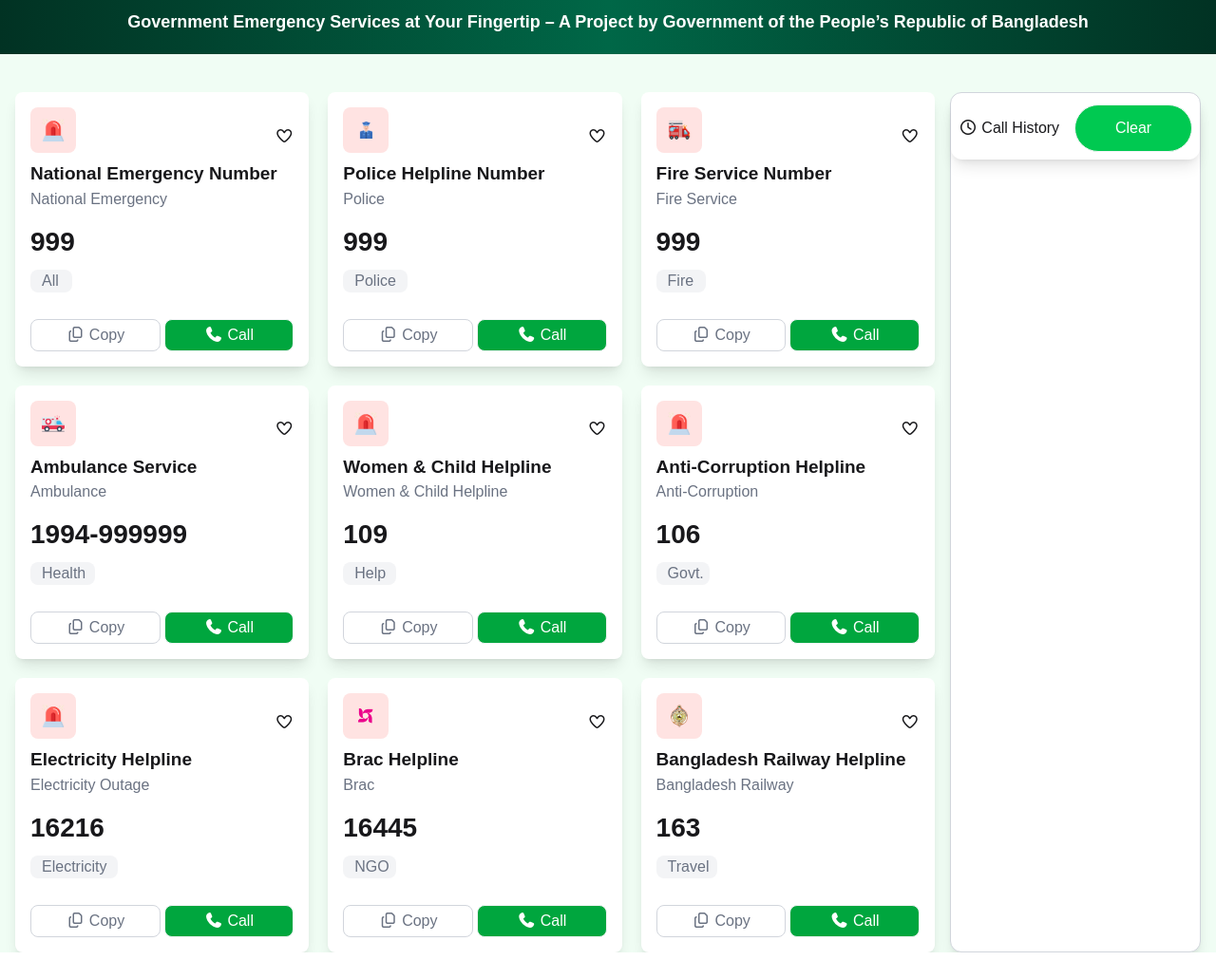
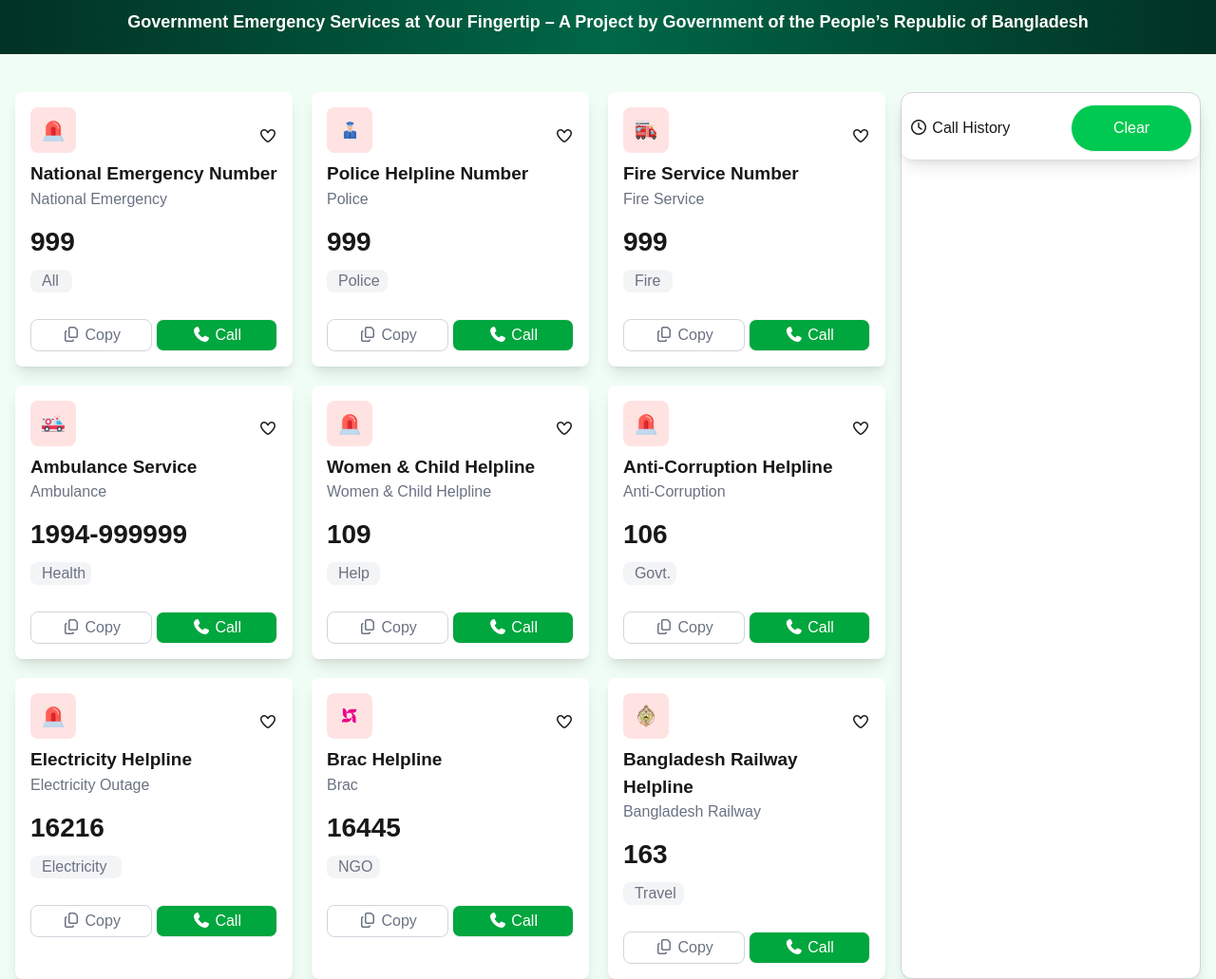
Before and after one commit to Arafat-Sojib/assignment-5, a plain HTML site: page index.html in a window 1280 px wide. Shown: the part 275-1306 px from the top of the page at 95% size. Before the commit the page ends 1278 px from the top, so only its background shows below. Drawn offline with nearby package versions, Linux system fonts and the light colour scheme; a web font is replaced by a local one.

Commit message:
width change

```diff
--- a/index.html
+++ b/index.html
@@ -22,21 +22,21 @@
 <body class="hind-madurai">
     <!-- nav bar -->
     <header>
-        <div class="flex flex-col md:flex-row justify-between w-full max-w-[1470px] px-4 mx-auto my-6">
+        <div class="flex flex-col md:flex-row justify-between w-full max-w-full px-4 mx-auto my-6">
         <div class="flex">
             <img src="./B12-A5-Emergency-Hotline/assets/logo.png" alt="" class="w-12 h-12">
             <h2 class="text-[#006747] font-extrabold ml-2">Emergency <br> Service</h2>
         </div>
         <div class="flex gap-5">
-            <div class="flex bg-green-100 p-3 rounded-full w-31 justify-center items-center">
+            <div class="flex bg-green-100 p-3 rounded-full w-32 justify-center items-center">
                 <h1 class="font-extrabold mr-2"><span id="heartCount">0</span></h1>
                 <img src="./B12-A5-Emergency-Hotline/assets/heart.png" alt="" class="w-8 h-8">
             </div>
-            <div class="flex bg-green-100 p-3 rounded-full w-31 justify-center items-center">
+            <div class="flex bg-green-100 p-3 rounded-full w-32 justify-center items-center">
                  <h1 class="font-extrabold mr-2"><span id="coinCount">100</span></h1>
                 <img src="./B12-A5-Emergency-Hotline/assets/coin.png" alt="" class="w-8 h-8">
             </div>
-            <div class="flex bg-green-500 p-3 rounded-full w-31 justify-center items-center font-bold text-white">
+            <div class="flex bg-green-500 p-3 rounded-full w-32 justify-center items-center font-bold text-white">
                  <h1 class="mr-2"><span id="copyCount">0</span></h1>
                  <p>Copy</p>
             </div>
@@ -56,13 +56,13 @@
 
        <!-- card section -->
         <section class="bg-green-50 ">
-        <div class="flex flex-col lg:flex-row gap-4 w-full max-w-[1470px] mx-auto pt-10 px-4">
+        <div class="flex flex-col lg:flex-row gap-4 w-full max-w-full mx-auto pt-10 px-4">
             <div class="grid grid-cols-1 sm:grid-cols-2 lg:grid-cols-3 gap-5 w-full">
                 <!-- card1 -->
                 <div class="bg-white p-4 rounded-lg shadow-lg w-full">
                     <div class="flex justify-between">
                         <img src="./B12-A5-Emergency-Hotline/assets/emergency.png" alt="" class="w-12 h-12 bg-[#FFE3E2] p-3 rounded-lg mb-2">
-                        <button onclick="incrementHeart()"><i class="fa-regular fa-heart mt-2"></i></button>
+                        <button onclick="increaseHeart()"><i class="fa-regular fa-heart mt-2"></i></button>
                     </div>
                     <h2 class="text-[19px] font-bold">National Emergency Number</h2>
                     <p class="text-[16px] text-gray-500">National Emergency</p>
@@ -70,9 +70,9 @@
                     <p class="text-[16px] text-gray-500 bg-gray-100 rounded-lg px-3 w-11 my-2">All</p>
 
                     <div class="flex gap-1 mt-7">
-                        <button onclick="copyNumber('999')" class="text-gray-500 border-1 border-gray-300 rounded-lg w-full hover:bg-black hover:text-white py-1"><i class="fa-regular fa-copy"></i> Copy</button>
+                        <button onclick="copyNumber('999')" class="text-gray-500 border border-gray-300 rounded-lg w-full hover:bg-black hover:text-white py-1"><i class="fa-regular fa-copy"></i> Copy</button>
 
-                        <button onclick="callNumber('National Emergency Number', '999')" class="border-1 border-gray-100 rounded-lg w-full bg-green-600 text-white py-1 hover:bg-gray-400"><i class="fa-solid fa-phone"></i> Call</button>
+                        <button onclick="callNumber('National Emergency Number', '999')" class="border border-gray-100 rounded-lg w-full bg-green-600 text-white py-1 hover:bg-gray-400"><i class="fa-solid fa-phone"></i> Call</button>
                     </div>
                 </div>
 
@@ -80,17 +80,17 @@
                 <div class="bg-white p-4 rounded-lg shadow-lg w-full">
                     <div class="flex justify-between">
                         <img src="./B12-A5-Emergency-Hotline/assets/police.png" alt="" class="w-12 h-12 bg-[#FFE3E2] p-3 rounded-lg mb-2">
-                        <button onclick="incrementHeart()"><i class="fa-regular fa-heart mt-2"></i></button>
+                        <button onclick="increaseHeart()"><i class="fa-regular fa-heart mt-2"></i></button>
                     </div>
                     <h2 class="text-[19px] font-bold">Police Helpline Number</h2>
                     <p class="text-[16px] text-gray-500">Police</p>
                     <h1 class="text-[28px] font-bold mt-3">999</h1>
-                    <p class="text-[16px] text-gray-500 bg-gray-100 rounded-lg px-3 w-17 my-2">Police</p>
+                    <p class="text-[16px] text-gray-500 bg-gray-100 rounded-lg px-3 w-16 my-2">Police</p>
 
                     <div class="flex gap-1 mt-7">
-                        <button onclick="copyNumber('999')" class="text-gray-500 border-1 border-gray-300 rounded-lg w-full hover:bg-black hover:text-white py-1"><i class="fa-regular fa-copy"></i> Copy</button>
+                        <button onclick="copyNumber('999')" class="text-gray-500 border border-gray-300 rounded-lg w-full hover:bg-black hover:text-white py-1"><i class="fa-regular fa-copy"></i> Copy</button>
 
-                        <button onclick="callNumber('Police Helpline Number', '999')" class="border-1 border-gray-100 rounded-lg w-full bg-green-600 text-white py-1 hover:bg-gray-400"><i class="fa-solid fa-phone"></i> Call</button>
+                        <button onclick="callNumber('Police Helpline Number', '999')" class="border border-gray-100 rounded-lg w-full bg-green-600 text-white py-1 hover:bg-gray-400"><i class="fa-solid fa-phone"></i> Call</button>
                     </div>
                 </div>
 
@@ -98,7 +98,7 @@
                 <div class="bg-white p-4 rounded-lg shadow-lg w-full">
                     <div class="flex justify-between">
                         <img src="./B12-A5-Emergency-Hotline/assets/fire-service.png" alt="" class="w-12 h-12 bg-[#FFE3E2] p-3 rounded-lg mb-2">
-                        <button onclick="incrementHeart()"><i class="fa-regular fa-heart mt-2"></i></button>
+                        <button onclick="increaseHeart()"><i class="fa-regular fa-heart mt-2"></i></button>
                     </div>
                     <h2 class="text-[19px] font-bold">Fire Service Number</h2>
                     <p class="text-[16px] text-gray-500">Fire Service</p>
@@ -106,9 +106,9 @@
                     <p class="text-[16px] text-gray-500 bg-gray-100 rounded-lg px-3 w-13 my-2">Fire</p>
 
                     <div class="flex gap-1 mt-7">
-                        <button onclick="copyNumber('999')" class="text-gray-500 border-1 border-gray-300 rounded-lg w-full hover:bg-black hover:text-white py-1"><i class="fa-regular fa-copy"></i> Copy</button>
+                        <button onclick="copyNumber('999')" class="text-gray-500 border border-gray-300 rounded-lg w-full hover:bg-black hover:text-white py-1"><i class="fa-regular fa-copy"></i> Copy</button>
 
-                        <button onclick="callNumber('Fire Service Number', '999')" class="border-1 border-gray-100 rounded-lg w-full bg-green-600 text-white py-1 hover:bg-gray-400"><i class="fa-solid fa-phone"></i> Call</button>
+                        <button onclick="callNumber('Fire Service Number', '999')" class="border border-gray-100 rounded-lg w-full bg-green-600 text-white py-1 hover:bg-gray-400"><i class="fa-solid fa-phone"></i> Call</button>
                     </div>
                 </div>
 
@@ -116,17 +116,17 @@
                 <div class="bg-white p-4 rounded-lg shadow-lg w-full">
                     <div class="flex justify-between">
                         <img src="./B12-A5-Emergency-Hotline/assets/ambulance.png" alt="" class="w-12 h-12 bg-[#FFE3E2] p-3 rounded-lg mb-2">
-                        <button onclick="incrementHeart()"><i class="fa-regular fa-heart mt-2"></i></button>
+                        <button onclick="increaseHeart()"><i class="fa-regular fa-heart mt-2"></i></button>
                     </div>
                     <h2 class="text-[19px] font-bold">Ambulance Service</h2>
                     <p class="text-[16px] text-gray-500">Ambulance</p>
                     <h1 class="text-[28px] font-bold mt-3">1994-999999</h1>
-                    <p class="text-[16px] text-gray-500 bg-gray-100 rounded-lg px-3 w-17 my-2">Health</p>
+                    <p class="text-[16px] text-gray-500 bg-gray-100 rounded-lg px-3 w-16 my-2">Health</p>
 
                     <div class="flex gap-1 mt-7">
-                        <button onclick="copyNumber('1994-999999')" class="text-gray-500 border-1 border-gray-300 rounded-lg w-full hover:bg-black hover:text-white py-1"><i class="fa-regular fa-copy"></i> Copy</button>
+                        <button onclick="copyNumber('1994-999999')" class="text-gray-500 border border-gray-300 rounded-lg w-full hover:bg-black hover:text-white py-1"><i class="fa-regular fa-copy"></i> Copy</button>
 
-                        <button onclick="callNumber('Ambulance Service', '1994-999999')" class="border-1 border-gray-100 rounded-lg w-full bg-green-600 text-white py-1 hover:bg-gray-400"><i class="fa-solid fa-phone"></i> Call</button>
+                        <button onclick="callNumber('Ambulance Service', '1994-999999')" class="border border-gray-100 rounded-lg w-full bg-green-600 text-white py-1 hover:bg-gray-400"><i class="fa-solid fa-phone"></i> Call</button>
                     </div>
                 </div>
 
@@ -134,7 +134,7 @@
                 <div class="bg-white p-4 rounded-lg shadow-lg w-full">
                     <div class="flex justify-between">
                         <img src="./B12-A5-Emergency-Hotline/assets/emergency.png" alt="" class="w-12 h-12 bg-[#FFE3E2] p-3 rounded-lg mb-2">
-                        <button onclick="incrementHeart()"><i class="fa-regular fa-heart mt-2"></i></button>
+                        <button onclick="increaseHeart()"><i class="fa-regular fa-heart mt-2"></i></button>
                     </div>
                     <h2 class="text-[19px] font-bold">Women & Child Helpline</h2>
                     <p class="text-[16px] text-gray-500">Women & Child Helpline</p>
@@ -142,9 +142,9 @@
                     <p class="text-[16px] text-gray-500 bg-gray-100 rounded-lg px-3 w-14 my-2">Help</p>
 
                     <div class="flex gap-1 mt-7">
-                        <button onclick="copyNumber('109')" class="text-gray-500 border-1 border-gray-300 rounded-lg w-full hover:bg-black hover:text-white py-1"><i class="fa-regular fa-copy"></i> Copy</button>
+                        <button onclick="copyNumber('109')" class="text-gray-500 border border-gray-300 rounded-lg w-full hover:bg-black hover:text-white py-1"><i class="fa-regular fa-copy"></i> Copy</button>
 
-                        <button onclick="callNumber('Women & Child Helpline', '109')" class="border-1 border-gray-100 rounded-lg w-full bg-green-600 text-white py-1 hover:bg-gray-400"><i class="fa-solid fa-phone"></i> Call</button>
+                        <button onclick="callNumber('Women & Child Helpline', '109')" class="border border-gray-100 rounded-lg w-full bg-green-600 text-white py-1 hover:bg-gray-400"><i class="fa-solid fa-phone"></i> Call</button>
                     </div>
                 </div>
 
@@ -152,7 +152,7 @@
                 <div class="bg-white p-4 rounded-lg shadow-lg w-full">
                     <div class="flex justify-between">
                         <img src="./B12-A5-Emergency-Hotline/assets/emergency.png" alt="" class="w-12 h-12 bg-[#FFE3E2] p-3 rounded-lg  mb-2">
-                        <button onclick="incrementHeart()"><i class="fa-regular fa-heart mt-2"></i></button>
+                        <button onclick="increaseHeart()"><i class="fa-regular fa-heart mt-2"></i></button>
                     </div>
                     <h2 class="text-[19px] font-bold">Anti-Corruption Helpline</h2>
                     <p class="text-[16px] text-gray-500">Anti-Corruption</p>
@@ -160,9 +160,9 @@
                     <p class="text-[16px] text-gray-500 bg-gray-100 rounded-lg px-3 w-14 my-2">Govt.</p>
 
                     <div class="flex gap-1 mt-7">
-                        <button onclick="copyNumber('106')" class="text-gray-500 border-1 border-gray-300 rounded-lg w-full hover:bg-black hover:text-white py-1"><i class="fa-regular fa-copy"></i> Copy</button>
+                        <button onclick="copyNumber('106')" class="text-gray-500 border border-gray-300 rounded-lg w-full hover:bg-black hover:text-white py-1"><i class="fa-regular fa-copy"></i> Copy</button>
 
-                        <button onclick="callNumber('Anti-Corruption Helpline', '105')" class="border-1 border-gray-100 rounded-lg w-full bg-green-600 text-white py-1 hover:bg-gray-400"><i class="fa-solid fa-phone"></i> Call</button>
+                        <button onclick="callNumber('Anti-Corruption Helpline', '106')" class="border border-gray-100 rounded-lg w-full bg-green-600 text-white py-1 hover:bg-gray-400"><i class="fa-solid fa-phone"></i> Call</button>
                     </div>
                 </div>
 
@@ -170,17 +170,17 @@
                 <div class="bg-white p-4 rounded-lg shadow-lg w-full">
                     <div class="flex justify-between">
                         <img src="./B12-A5-Emergency-Hotline/assets/emergency.png" alt="" class="w-12 h-12 bg-[#FFE3E2] p-3 rounded-lg mb-2">
-                        <button onclick="incrementHeart()"><i class="fa-regular fa-heart mt-2"></i></button>
+                        <button onclick="increaseHeart()"><i class="fa-regular fa-heart mt-2"></i></button>
                     </div>
                     <h2 class="text-[19px] font-bold">Electricity Helpline</h2>
                     <p class="text-[16px] text-gray-500">Electricity Outage</p>
                     <h1 class="text-[28px] font-bold mt-3">16216</h1>
-                    <p class="text-[16px] text-gray-500 bg-gray-100 rounded-lg px-3 w-23 my-2">Electricity</p>
+                    <p class="text-[16px] text-gray-500 bg-gray-100 rounded-lg px-3 w-24 my-2">Electricity</p>
 
                     <div class="flex gap-1 mt-7">
-                        <button onclick="copyNumber('16216')" class="text-gray-500 border-1 border-gray-300 rounded-lg w-full hover:bg-black hover:text-white py-1"><i class="fa-regular fa-copy"></i> Copy</button>
+                        <button onclick="copyNumber('16216')" class="text-gray-500 border border-gray-300 rounded-lg w-full hover:bg-black hover:text-white py-1"><i class="fa-regular fa-copy"></i> Copy</button>
 
-                        <button onclick="callNumber('Electricity Helpline', '16216')" class="border-1 border-gray-100 rounded-lg w-full bg-green-600 text-white py-1 hover:bg-gray-400"><i class="fa-solid fa-phone"></i> Call</button>
+                        <button onclick="callNumber('Electricity Helpline', '16216')" class="border border-gray-100 rounded-lg w-full bg-green-600 text-white py-1 hover:bg-gray-400"><i class="fa-solid fa-phone"></i> Call</button>
                     </div>
                 </div>
 
@@ -188,7 +188,7 @@
                 <div class="bg-white p-4 rounded-lg shadow-lg w-full">
                     <div class="flex justify-between">
                         <img src="./B12-A5-Emergency-Hotline/assets/brac.png" alt="" class="w-12 h-12 bg-[#FFE3E2] p-3 rounded-lg mb-2">
-                        <button onclick="incrementHeart()"><i class="fa-regular fa-heart mt-2"></i></button>
+                        <button onclick="increaseHeart()"><i class="fa-regular fa-heart mt-2"></i></button>
                     </div>
                     <h2 class="text-[19px] font-bold">Brac Helpline</h2>
                     <p class="text-[16px] text-gray-500">Brac</p>
@@ -196,9 +196,9 @@
                     <p class="text-[16px] text-gray-500 bg-gray-100 rounded-lg px-3 w-14 my-2">NGO</p>
 
                     <div class="flex gap-1 mt-7">
-                        <button onclick="copyNumber('16445')" class="text-gray-500 border-1 border-gray-300 rounded-lg w-full hover:bg-black hover:text-white py-1"><i class="fa-regular fa-copy"></i> Copy</button>
+                        <button onclick="copyNumber('16445')" class="text-gray-500 border border-gray-300 rounded-lg w-full hover:bg-black hover:text-white py-1"><i class="fa-regular fa-copy"></i> Copy</button>
 
-                        <button onclick="callNumber('Brac Helpline', '16445')" class="border-1 border-gray-100 rounded-lg w-full bg-green-600 text-white py-1 hover:bg-gray-400"><i class="fa-solid fa-phone"></i> Call</button>
+                        <button onclick="callNumber('Brac Helpline', '16445')" class="border border-gray-100 rounded-lg w-full bg-green-600 text-white py-1 hover:bg-gray-400"><i class="fa-solid fa-phone"></i> Call</button>
                     </div>
                 </div>
 
@@ -206,7 +206,7 @@
                 <div class="bg-white p-4 rounded-lg shadow-lg w-full">
                     <div class="flex justify-between">
                         <img src="./B12-A5-Emergency-Hotline/assets/Bangladesh-Railway.png" alt="" class="w-12 h-12 bg-[#FFE3E2] p-3 rounded-lg mb-2">
-                        <button onclick="incrementHeart()"><i class="fa-regular fa-heart mt-2"></i></button>
+                        <button onclick="increaseHeart()"><i class="fa-regular fa-heart mt-2"></i></button>
                     </div>
                     <h2 class="text-[19px] font-bold">Bangladesh Railway Helpline</h2>
                     <p class="text-[16px] text-gray-500">Bangladesh Railway</p>
@@ -214,19 +214,19 @@
                     <p class="text-[16px] text-gray-500 bg-gray-100 rounded-lg px-3 w-16 my-2">Travel</p>
 
                     <div class="flex gap-1 mt-7">
-                        <button onclick="copyNumber('163')" class="text-gray-500 border-1 border-gray-300 rounded-lg w-full hover:bg-black hover:text-white py-1"><i class="fa-regular fa-copy"></i> Copy</button>
+                        <button onclick="copyNumber('163')" class="text-gray-500 border border-gray-300 rounded-lg w-full hover:bg-black hover:text-white py-1"><i class="fa-regular fa-copy"></i> Copy</button>
 
-                        <button onclick="callNumber('Bangladesh Railway Helpline', '163')" class="border-1 border-gray-100 rounded-lg w-full bg-green-600 text-white py-1 hover:bg-gray-400"><i class="fa-solid fa-phone"></i> Call</button>
+                        <button onclick="callNumber('Bangladesh Railway Helpline', '163')" class="border border-gray-100 rounded-lg w-full bg-green-600 text-white py-1 hover:bg-gray-400"><i class="fa-solid fa-phone"></i> Call</button>
                     </div>
                 </div>
             </div>
 
             <!-- History section -->
-            <div class="w-full lg:w-[340px] mt-5 lg:mt-0 bg-white rounded-xl border-1 border-gray-300 shadow-lg">
+            <div class="w-full lg:w-[430px] mt-5 lg:mt-0 bg-white rounded-xl border border-gray-300 shadow-lg">
                 <div class="flex justify-between items-center mt-1 shadow-lg rounded-xl p-2">
                     <p><i class="fa-regular fa-clock"></i> Call History</p>
 
-                    <button onclick="clearHistory()" class="border border-gray-100 rounded-full w-31 bg-green-500 text-white p-3 hover:bg-gray-400">Clear</button>
+                    <button onclick="clearHistory()" class="border border-gray-100 rounded-full w-32 bg-green-500 text-white p-3 hover:bg-gray-400">Clear</button>
                 </div>
                 <!-- Call History -->
                 <div id="callHistory" class="p-3 space-y-2"></div>
--- a/script.js
+++ b/script.js
@@ -2,7 +2,7 @@ let heartCount = 0;
 let copyCount = 0;
 let coinCount = 100;
 
-function incrementHeart() {
+function increaseHeart() {
   heartCount++;
   document.getElementById("heartCount").textContent = heartCount;
 }
@@ -23,7 +23,7 @@ function callNumber(title, number) {
     const now = new Date();
     const timeStr = now.toLocaleTimeString();
     const container = document.createElement("div");
-    container.className = "flex justify-between items-center mt-2 border-1 border-gray-200 bg-gray-50 rounded-lg shadow-lg p-2";
+    container.className = "flex justify-between items-center mt-2 border border-gray-200 bg-gray-50 rounded-lg shadow-lg p-2";
 
     const leftPart = document.createElement("div");
     leftPart.innerHTML = `
```
